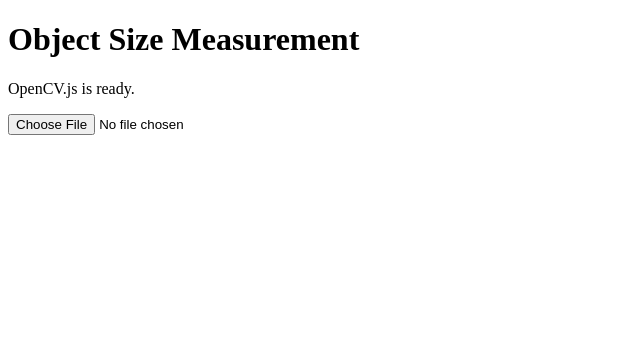
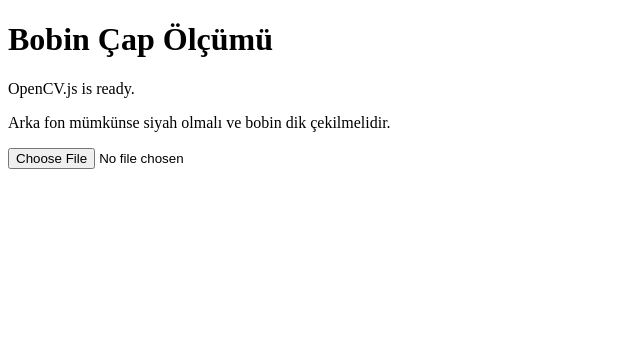
Before and after one commit to RBomeratalay/Projects, a plain HTML site: page index.html in a window 1280 px wide. Shown: the whole page, without its empty margins (0-640 px from the left). Drawn offline with Linux system fonts and the light colour scheme.

Commit message:
Update index.html

```diff
--- a/index.html
+++ b/index.html
@@ -1,7 +1,7 @@
 <!DOCTYPE html>
 <html>
 <head>
-    <title>Object Size Measurement</title>
+    <title>Bobin Çap Ölçümü</title>
     <script async src="https://docs.opencv.org/4.x/opencv.js" type="text/javascript"></script>
     <script type="text/javascript">
         function midpoint(ptA, ptB) {
@@ -118,8 +118,9 @@
     </script>
 </head>
 <body onload="onOpenCvReady();">
-    <h1>Object Size Measurement</h1>
+    <h1>Bobin Çap Ölçümü</h1>
     <p id="status">Loading OpenCV.js...</p>
+    <p>Arka fon mümkünse siyah olmalı ve bobin dik çekilmelidir.</p>
     <input type="file" id="fileInput" name="file">
     <br><br>
     <img id="imageSrc" alt="Input Image" style="display:none;">
```
